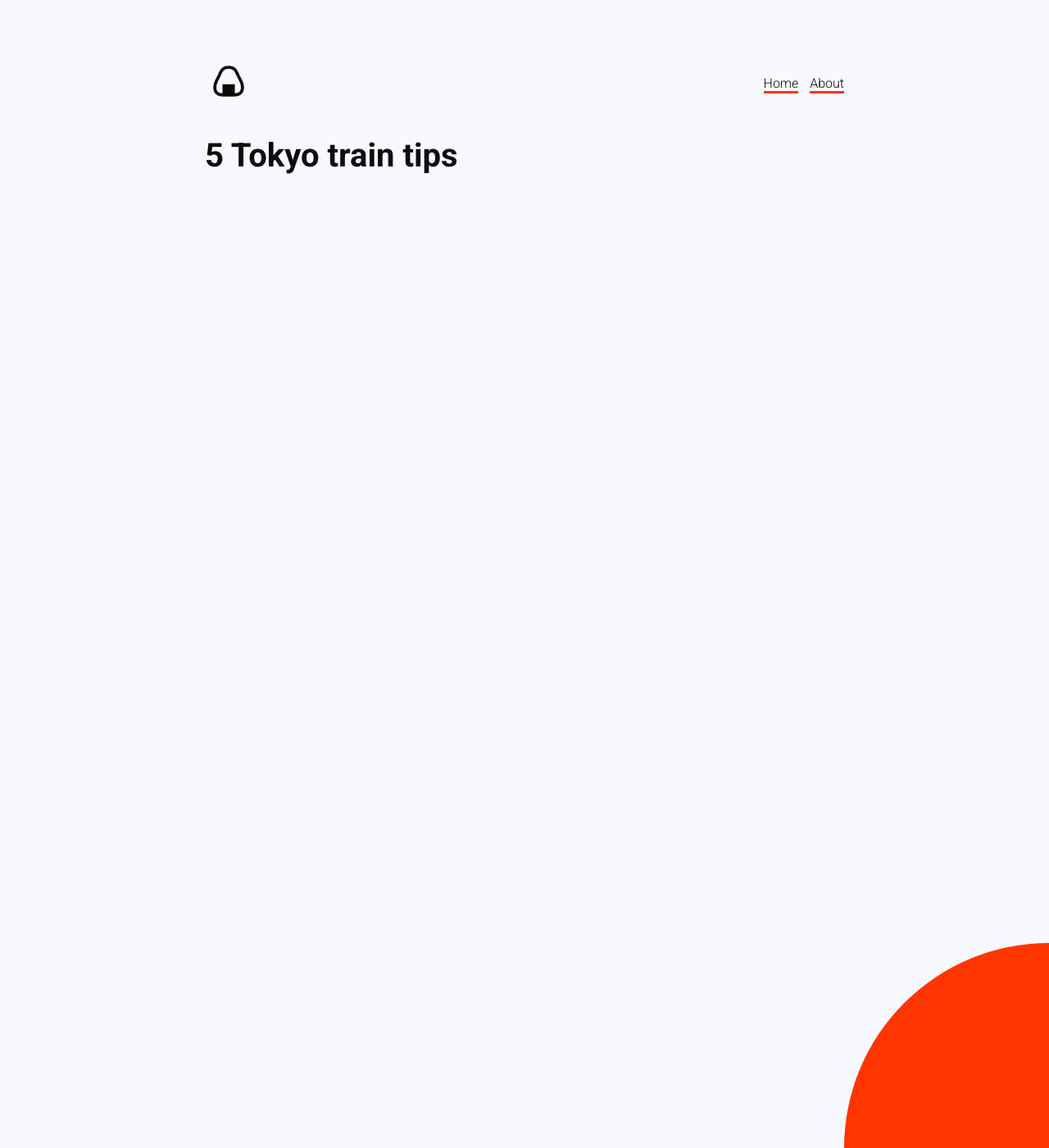
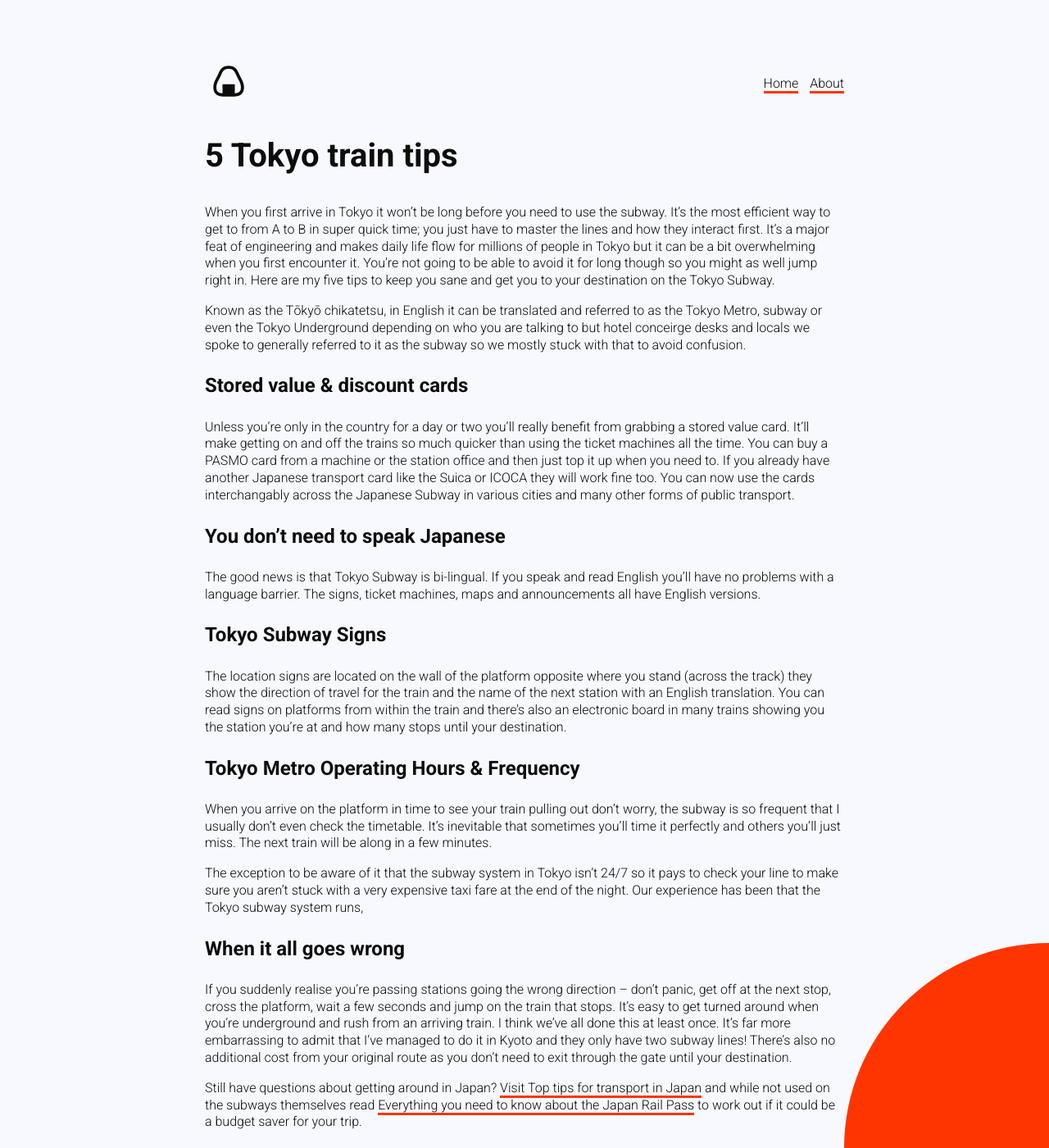
Before and after one commit to rebeccahaf/anightinjapan, a Jekyll site: the page built from _posts/2023-02-15-tokyo-train-tips.markdown, in a window 1280 px wide and 1400 px high. Shown: the whole window at 82% size. Built offline with Jekyll 4.4.1, drawn with Linux system fonts in a browser that asks for light colours.

Commit message:
Updated Tokyo Train Tips

```diff
--- a/_posts/2023-02-15-tokyo-train-tips.markdown
+++ b/_posts/2023-02-15-tokyo-train-tips.markdown
@@ -4,3 +4,31 @@
 excerpt: Here are my 5 tips to keep you sane and get you to your destination on the
   Tokyo Subway.
 ---
+
+When you first arrive in Tokyo it won’t be long before you need to use the subway.  It’s the most efficient way to get to from A to B in super quick time; you just have to master the lines and how they interact first. It’s a major feat of engineering and makes daily life flow for millions of people in Tokyo but it can be a bit overwhelming when you first encounter it.  You’re not going to be able to avoid it for long though so you might as well jump right in.  Here are my five tips to keep you sane and get you to your destination on the Tokyo Subway.
+
+Known as the Tōkyō chikatetsu, in English it can be translated and referred to as the Tokyo Metro, subway or even the Tokyo Underground depending on who you are talking to but hotel conceirge desks and locals we spoke to generally referred to it as the subway so we mostly stuck with that to avoid confusion.
+
+### Stored value & discount cards
+
+Unless you’re only in the country for a day or two you’ll really benefit from grabbing a stored value card.  It’ll make getting on and off the trains so much quicker than using the  ticket machines all the time.  You can buy a PASMO card from a machine or the station office and then just top it up when you need to.  If you already have another Japanese transport card like the Suica or ICOCA they will work fine too.  You can now use the cards interchangably across the Japanese Subway in various cities and many other forms of public transport.
+
+### You don’t need to speak Japanese
+
+The good news is that Tokyo Subway is bi-lingual.  If you speak and read English you’ll have no problems with a language barrier. The signs, ticket machines, maps and announcements all have English versions.
+
+### Tokyo Subway Signs
+
+The location signs are located on the wall of the platform opposite where you stand (across the track) they show the direction of travel for the train and the name of the next station with an English translation.  You can read signs on platforms from within the train and there’s also an electronic board in many trains showing you the station you’re at and how many stops until your destination.
+
+### Tokyo Metro Operating Hours & Frequency
+
+When you arrive on the platform in time to see your train pulling out don’t worry, the subway is so frequent that I usually don’t even check the timetable.  It’s inevitable that sometimes you’ll time it perfectly and others you’ll just miss.  The next train will be along in a few minutes.
+
+The exception to be aware of it that the subway system in Tokyo isn’t 24/7 so it pays to check your line to make sure you aren’t stuck with a very expensive taxi fare at the end of the night.  Our experience has been that the Tokyo subway system runs,
+
+### When it all goes wrong
+
+If you suddenly realise you’re passing stations going the wrong direction – don’t panic, get off at the next stop, cross the platform, wait a few seconds and jump on the train that stops.  It’s easy to get turned around when you’re underground and rush from an arriving train.  I think we’ve all done this at least once.  It’s far more embarrassing to admit that I’ve managed to do it in Kyoto and they only have two subway lines!  There’s also no additional cost from your original route as you don’t need to exit through the gate until your destination.
+
+Still have questions about getting around in Japan? [Visit Top tips for transport in Japan](https://www.2aussietravellers.com/top-tips-for-transport-in-japan/ ) and while not used on the subways themselves read [Everything you need to know about the Japan Rail Pass](https://www.2aussietravellers.com/japan-rail-pass/) to work out if it could be a budget saver for your trip.
```
